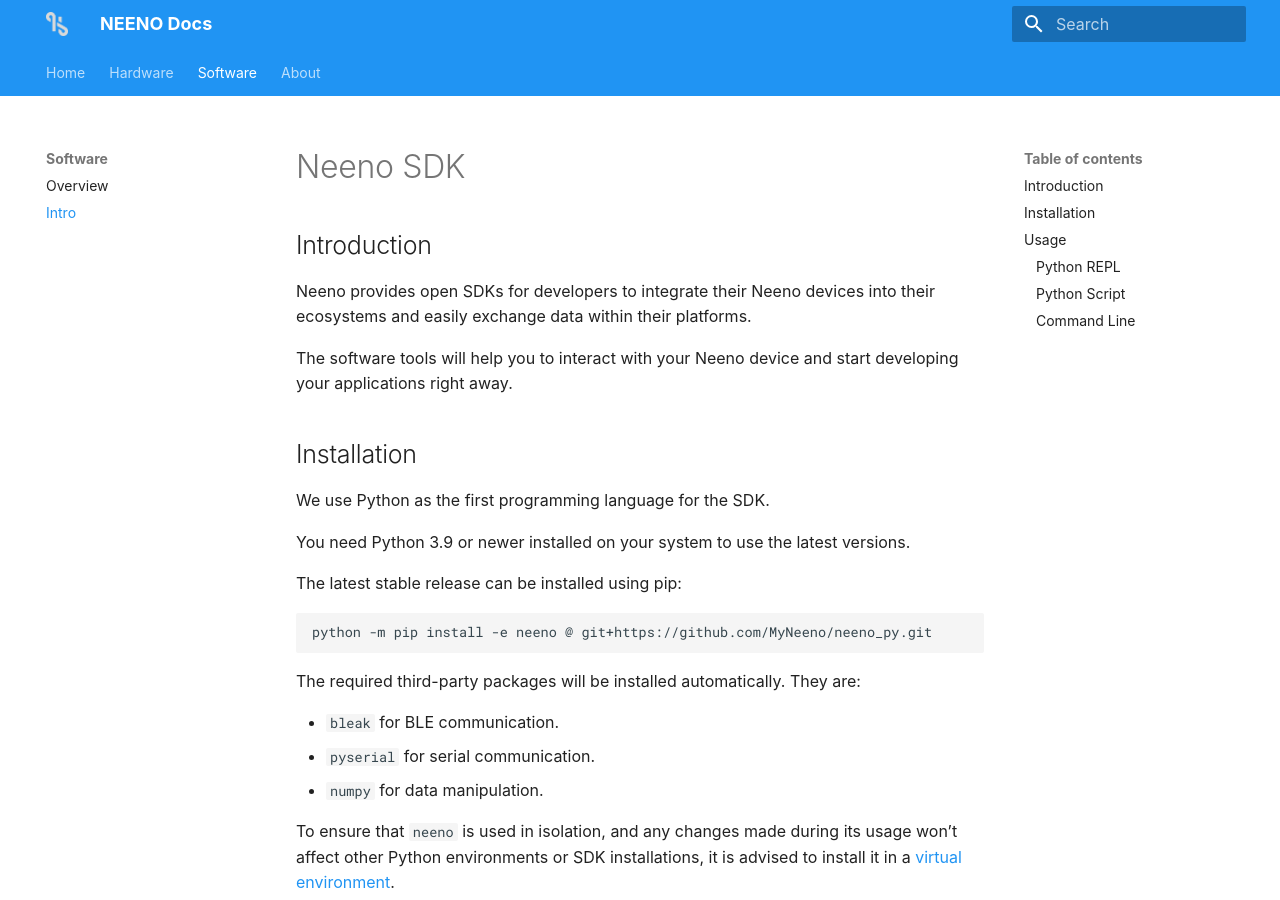
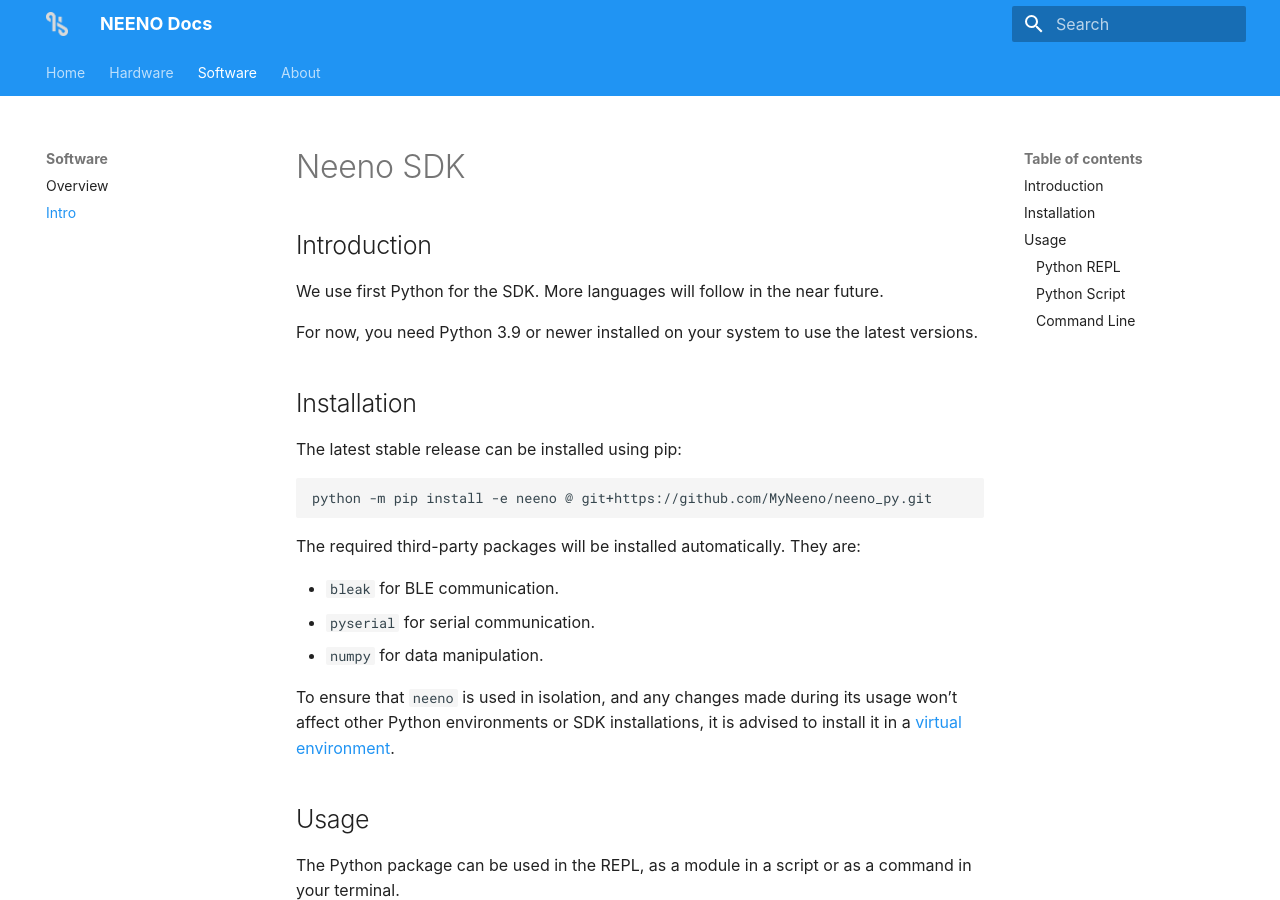
Before and after one commit to MyNeeno/docs, an MkDocs documentation site: the page built from docs/Software/introduction.md, in a window 1280 px wide and 900 px high. Built offline with MkDocs 1.6.1 and Material for MkDocs 9.7.7, drawn with Linux system fonts in a browser that asks for light colours; some web fonts are replaced.

Commit message:
Move paragraphs up, and remove useless info (people know why they are here.)

```diff
--- a/docs/Software/introduction.md
+++ b/docs/Software/introduction.md
@@ -2,18 +2,12 @@
 
 ## Introduction
 
-Neeno provides open SDKs for developers to integrate their Neeno devices into
-their ecosystems and easily exchange data within their platforms.
+We use first Python for the SDK. More languages will follow in the near future.
 
-The software tools will help you to interact with your Neeno device and start
-developing your applications right away.
+For now, you need Python 3.9 or newer installed on your system to use the
+latest versions.
 
 ## Installation
-
-We use Python as the first programming language for the SDK.
-
-You need Python 3.9 or newer installed on your system to use the latest
-versions.
 
 The latest stable release can be installed using pip:
 
```
